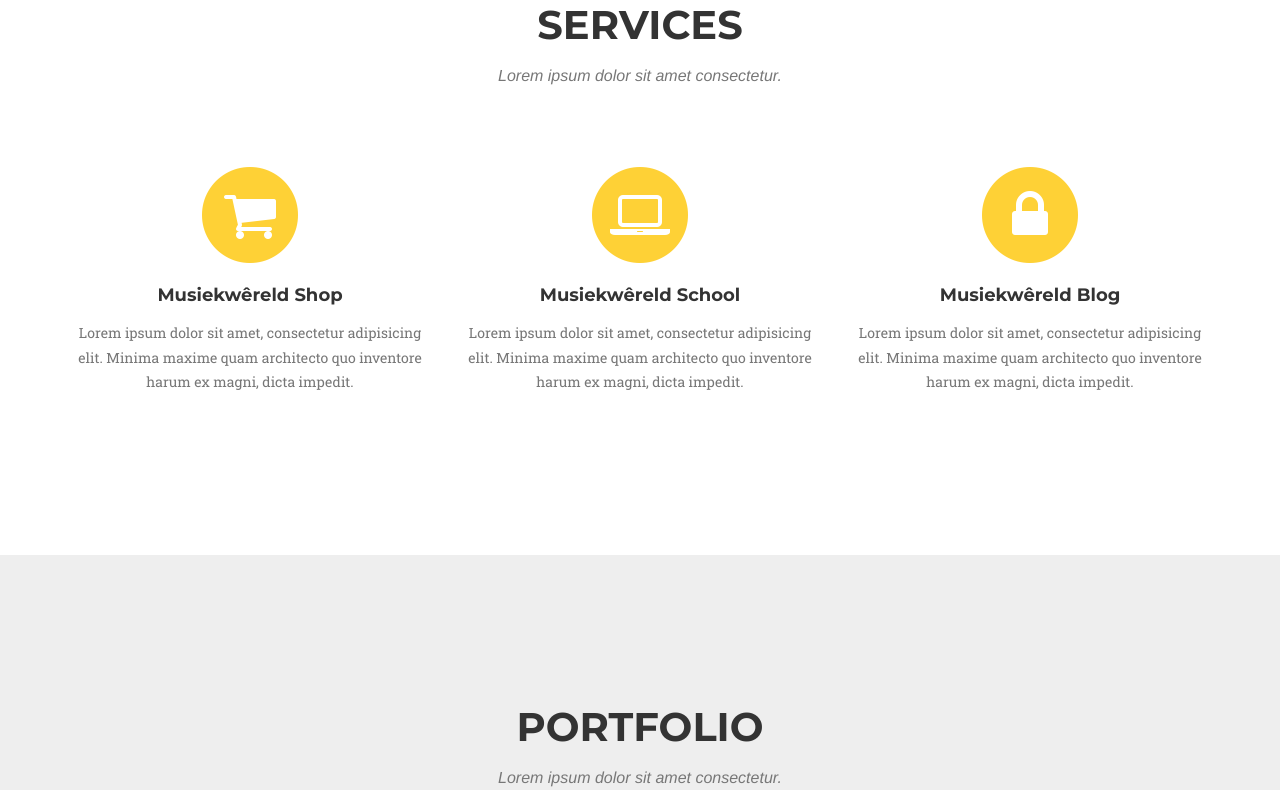
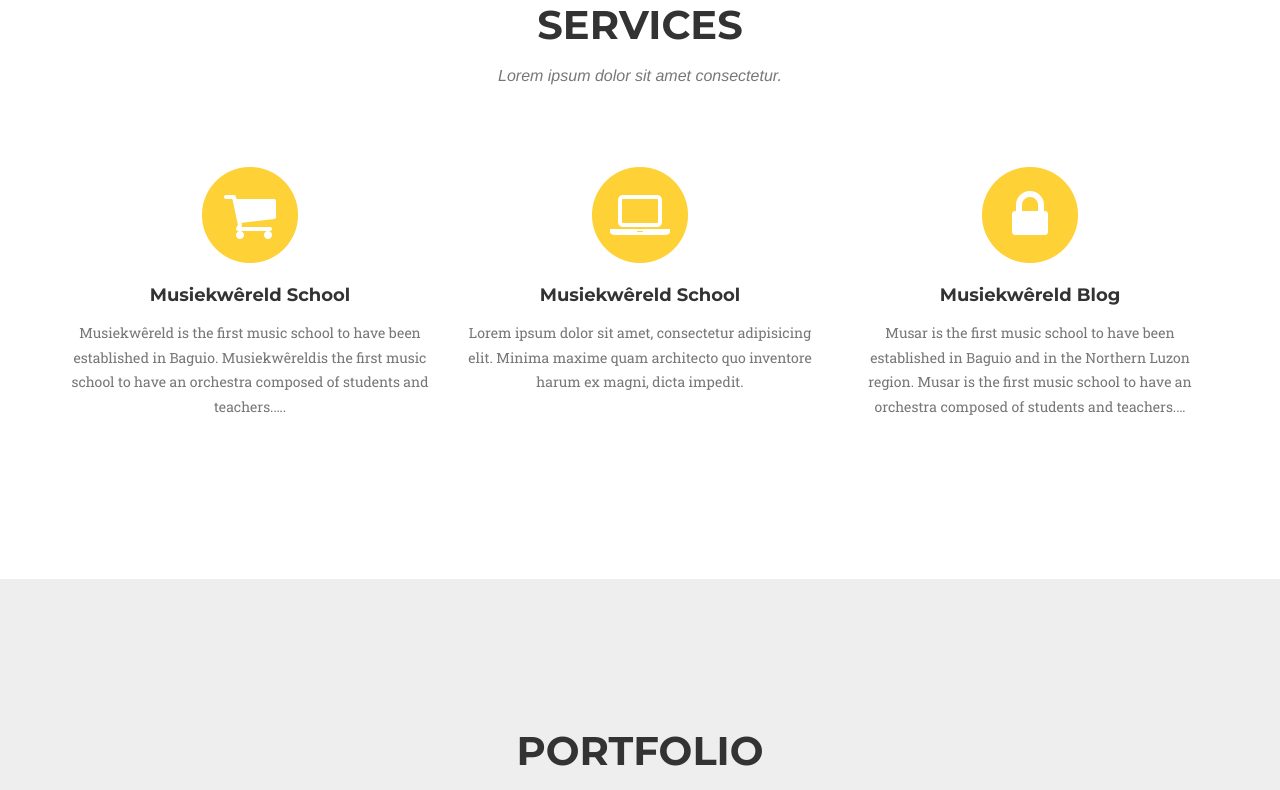
Before and after one commit to mhackie0924/Jackie.github.io, a website: page index.html in a window 1280 px wide. Shown: the part 905-1695 px from the top of the page. Drawn offline with nearby package versions, Linux system fonts and the light colour scheme; a web font is replaced by a local one.

Commit message:
Update index.html

```diff
--- a/index.html
+++ b/index.html
@@ -90,7 +90,7 @@
         <div class="container">
             <div class="row">
                 <div class="col-lg-12 text-center">
-                    <h2 class="section-heading">Services</h2>
+                    <h2 class="section-heading">SERVICES</h2>
                     <h3 class="section-subheading text-muted">Lorem ipsum dolor sit amet consectetur.</h3>
                 </div>
             </div>
@@ -100,8 +100,8 @@
                         <i class="fa fa-circle fa-stack-2x text-primary"></i>
                         <i class="fa fa-shopping-cart fa-stack-1x fa-inverse"></i>
                     </span>
-                    <h4 class="service-heading">Musiekwêreld Shop</h4>
-                    <p class="text-muted">Lorem ipsum dolor sit amet, consectetur adipisicing elit. Minima maxime quam architecto quo inventore harum ex magni, dicta impedit.</p>
+                    <h4 class="service-heading">Musiekwêreld School</h4>
+                    <p class="text-muted">Musiekwêreld is the first music school to have been established in Baguio. Musiekwêreldis the first music school to have an orchestra composed of students and teachers.….</p>
                 </div>
                 <div class="col-md-4">
                     <span class="fa-stack fa-4x">
@@ -117,7 +117,7 @@
                         <i class="fa fa-lock fa-stack-1x fa-inverse"></i>
                     </span>
                     <h4 class="service-heading">Musiekwêreld Blog</h4>
-                    <p class="text-muted">Lorem ipsum dolor sit amet, consectetur adipisicing elit. Minima maxime quam architecto quo inventore harum ex magni, dicta impedit.</p>
+                    <p class="text-muted">Musar is the first music school to have been established in Baguio and in the Northern Luzon region. Musar is the first music school to have an orchestra composed of students and teachers.…</p>
                 </div>
             </div>
         </div>
```
